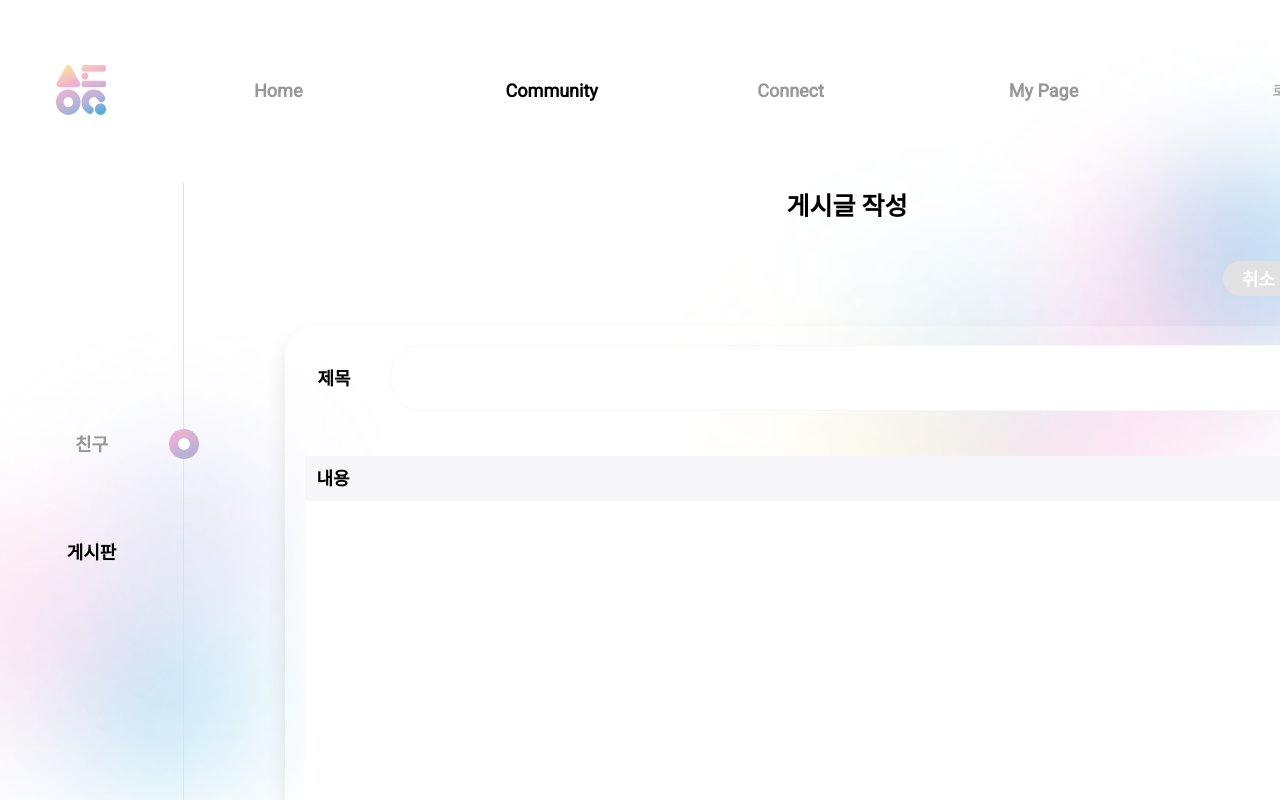
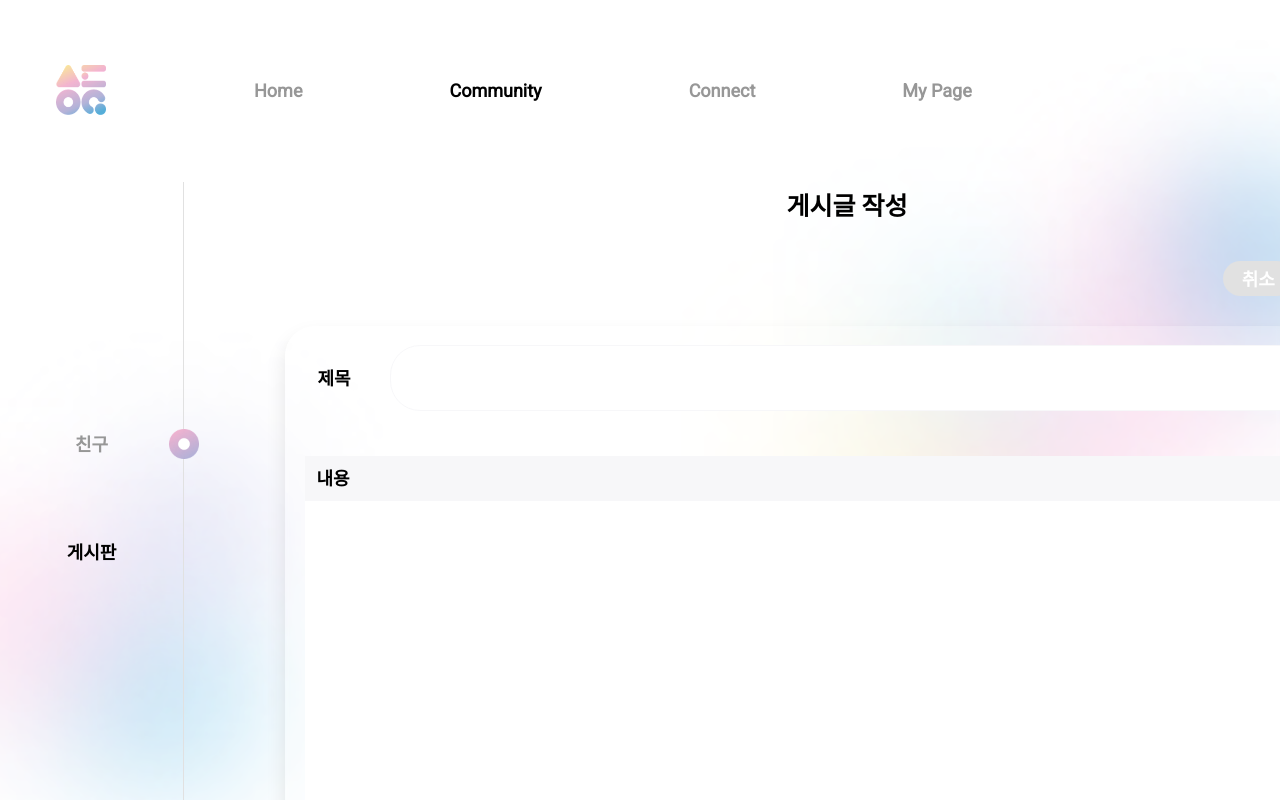
Before and after one commit to stockOneQ/front, a Next.js app: page /community/board/new in a window 1280 px wide. Shown: the top 800 px of the page. Built offline with nearby package versions, Linux system fonts and the light colour scheme.

Commit message:
design(header): 최종 디자인 반영

```diff
--- a/layouts/Header/index.tsx
+++ b/layouts/Header/index.tsx
@@ -113,20 +113,18 @@ const Header = ({ setSideBarIdx }: IHeaderProps) => {
               </H.NavArrowBox>
             </Link>
           </H.NavItem>
-          <H.NavItem
-            className={currentPath.startsWith('/login') ? 'active' : ''}
-          >
+        </H.NavList>
+
+        <H.Login className={currentPath.startsWith('/login') ? 'active' : ''}>
           <Link
             href="/login"
             onClick={() => {
               setSideBarIdx(0);
             }}
-              className="login"
           >
             <p>로그아웃</p>
           </Link>
-          </H.NavItem>
-        </H.NavList>
+        </H.Login>
       </H.NavBar>
     </H.Header>
   );
--- a/layouts/Header/style.ts
+++ b/layouts/Header/style.ts
@@ -18,10 +18,11 @@ export const LogoBox = styled.div`
 `;
 
 export const NavBar = styled.div`
+  position: relative;
   width: 100%;
 
   display: flex;
-  justify-content: center;
+  justify-content: start;
   align-items: center;
 `;
 
@@ -29,38 +30,14 @@ export const NavList = styled.ul`
   display: flex;
   justify-content: center;
   align-items: center;
-  gap: 7.2rem;
+  gap: 10rem;
   padding-left: 7rem;
-
-  width: 100%;
   height: 100%;
   white-space: nowrap;
-
-  p:last-child {
-    font-size: 1.4rem;
-    color: #aeaeae;
-  }
-
-  NavItem:nth-child(1) {
-    width: 12.2rem;
-  }
-
-  NavItem:nth-child(2) {
-    width: 16.3rem;
-  }
-
-  NavItem:nth-child(3) {
-    width: 13.7rem;
-  }
-
-  NavItem:nth-child(4) {
-    width: 13.9rem;
-  }
 `;
 
 // FIXME: transition: transform 적용 안되는 에러
 export const NavItem = styled.li`
-  width: 100%;
   height: 100%;
 
   display: flex;
@@ -100,10 +77,6 @@ export const NavItem = styled.li`
       transform: translate(0, -50%);
     }
   }
-
-  .login {
-    margin-left: 1.2rem;
-  }
 `;
 
 export const NavArrowBox = styled.div`
@@ -124,3 +97,25 @@ export const NavArrowBox = styled.div`
     transform: translate(50%, -50%);
   }
 `;
+
+export const Login = styled.div`
+  position: absolute;
+  right: 7.2%;
+  font-size: 1.4rem;
+  color: #aeaeae;
+
+  font-family: 'Roboto';
+  font-style: normal;
+  font-weight: 600;
+  line-height: 1.6rem;
+
+  &.active {
+    color: var(--color-black);
+  }
+
+  &:hover {
+    p {
+      color: var(--color-black);
+    }
+  }
+`;
```
Lines whose indentation alone changed are shown as unchanged.
